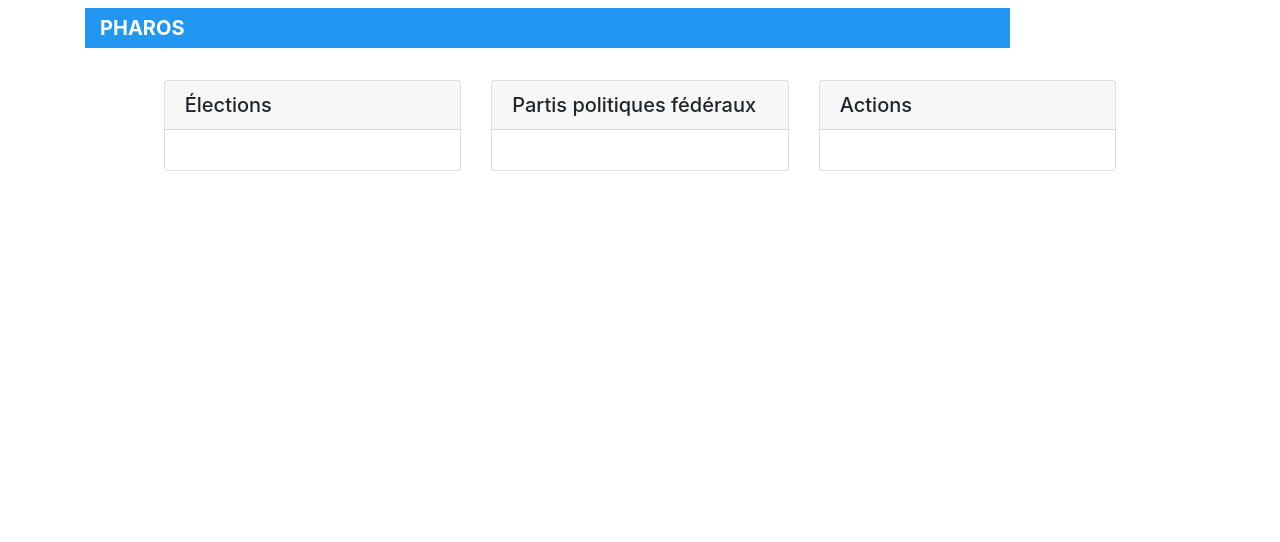
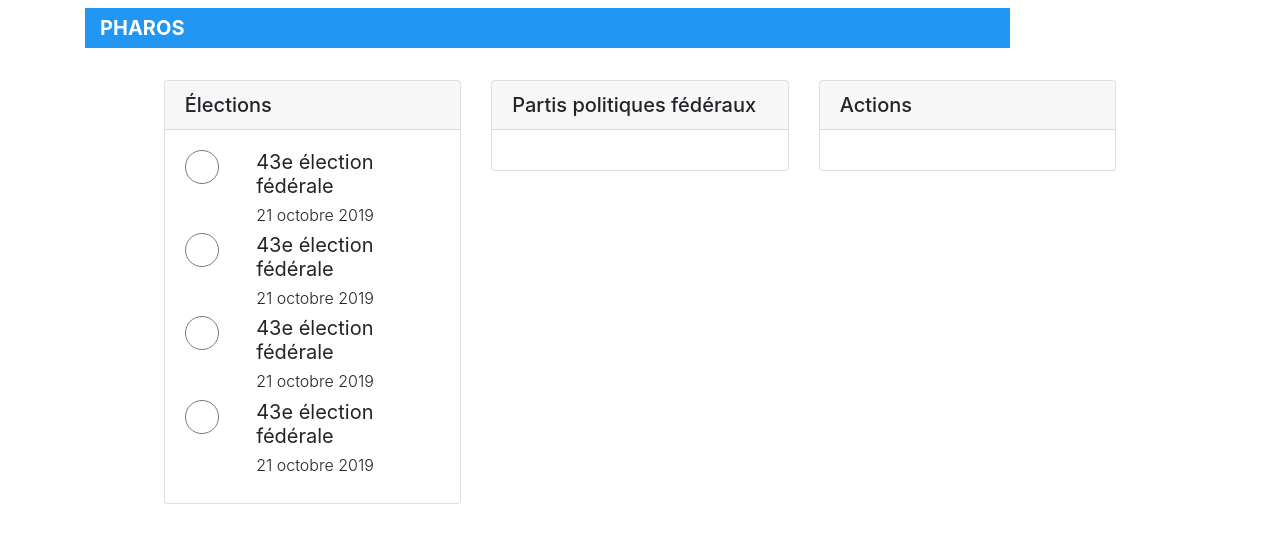
Before and after one commit to thomboil/PharosWeb, a website: page index.html in a window 1280 px wide. Drawn offline with Linux system fonts and the light colour scheme.

Commit message:
Choix elections - TB

```diff
--- a/index.html
+++ b/index.html
@@ -67,6 +67,46 @@
           <h5 class="card-header">Élections</h5>
           <div class="card-body">
 
+            <div class="row">
+              <div class="col-md-3">
+                <img src="img/btn_cercleVide.svg" class="img-fluid" alt="Responsive image">
+              </div>
+              <div class="col-md-9">
+                <h5 class="font-weight-normal">43e élection fédérale</h5>
+                <h6 class="font-weight-light">21 octobre 2019</h6>
+              </div>
+            </div>
+
+            <div class="row">
+              <div class="col-md-3">
+                <img src="img/btn_cercleVide.svg" class="img-fluid" alt="Responsive image">
+              </div>
+              <div class="col-md-9">
+                <h5 class="font-weight-normal">43e élection fédérale</h5>
+                <h6 class="font-weight-light">21 octobre 2019</h6>
+              </div>
+            </div>
+
+            <div class="row">
+              <div class="col-md-3">
+                <img src="img/btn_cercleVide.svg" class="img-fluid" alt="Responsive image">
+              </div>
+              <div class="col-md-9">
+                <h5 class="font-weight-normal">43e élection fédérale</h5>
+                <h6 class="font-weight-light">21 octobre 2019</h6>
+              </div>
+            </div>
+
+            <div class="row">
+              <div class="col-md-3">
+                <img src="img/btn_cercleVide.svg" class="img-fluid" alt="Responsive image">
+              </div>
+              <div class="col-md-9">
+                <h5 class="font-weight-normal">43e élection fédérale</h5>
+                <h6 class="font-weight-light">21 octobre 2019</h6>
+              </div>
+            </div>
+
 
 
           </div>
```
Also changed, not shown: img/btn_cercleVide.svg (added).
